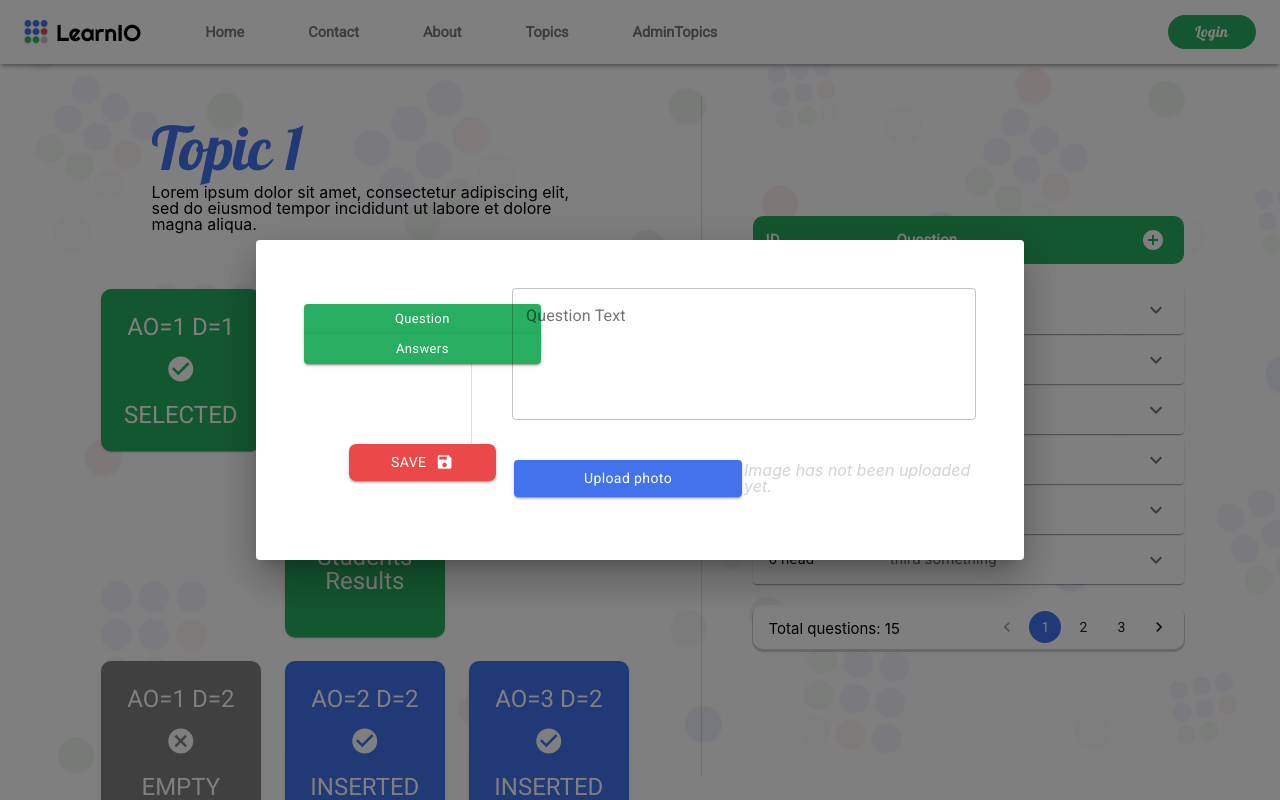
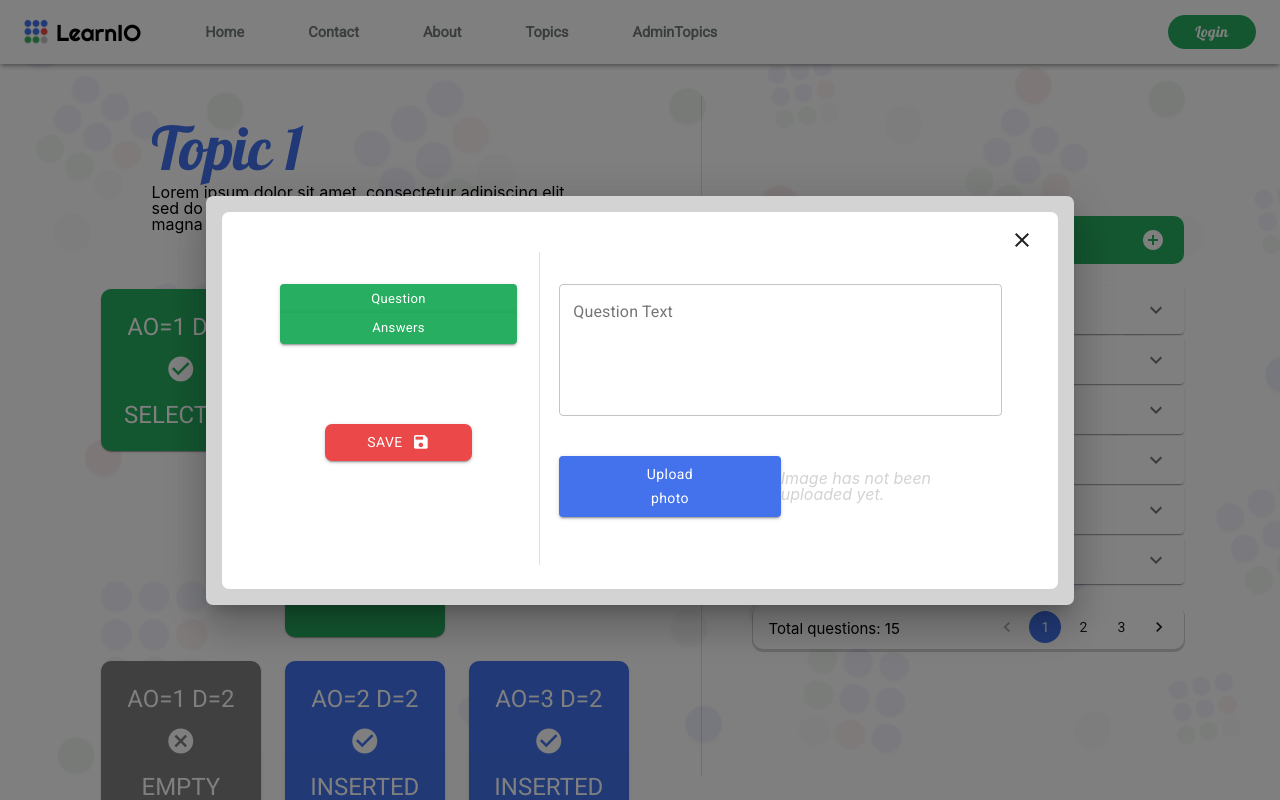
Before and after one commit to IvanLuksic/LearnIO, a React (Create React App) app in the folder learnio/: page /admin-topic/1 in a window 1280 px wide. Both pictures are taken after a click on the button "add_circle". Built offline with nearby package versions, Linux system fonts and the light colour scheme.

Commit message:
Add question button GUI fix

```diff
--- a/learnio/src/components/admin/AddQuestPU.jsx
+++ b/learnio/src/components/admin/AddQuestPU.jsx
@@ -17,16 +17,26 @@ const useStyles = makeStyles((theme) => ({
     },
   },
   popupStyle:{
-    width:"100%",
     height:"auto",
     backgroundColor:"white",
-    padding:"3em !important",
-    borderRadius: "7px",
+    padding:"0 2em 1em 2em !important",
+    borderRadius:"7px" ,
+    [theme.breakpoints.up('xl')]: {
+      width:"80%",
+    },
+    [theme.breakpoints.down('xl')]: {
+      width:"100%",
+    },
   },
   popupMenu:{
     [theme.breakpoints.down('sm')]: {
       marginBottom: "3em",
-  }},
+    },
+    [theme.breakpoints.up('sm')]: {
+      padding:"2em 0 3em 0",
+  }
+  },
+
   divider:{
     [theme.breakpoints.down('sm')]: {
       display:"none",
@@ -35,6 +45,9 @@ const useStyles = makeStyles((theme) => ({
     [theme.breakpoints.down('sm')]: {
       marginLeft:"0em",
     },
+    [theme.breakpoints.up('sm')]: {
+      padding:"2em 0 3em 0",
+    }
   },
   buttonContainer:{
     display:"inline-block",
@@ -104,9 +117,33 @@ const useStyles = makeStyles((theme) => ({
         paddingLeft:"5em",
         paddingRight:"5em",
       },
+    },
+    rootChips: {
+      boxShadow:"none !important",
+      display: 'flex',
+      justifyContent: 'center',
+      flexWrap: 'wrap',
+      listStyle: 'none',
+      padding: theme.spacing(0.5),
+      margin: 0,
+    },
+    textAnswers:{
+      [theme.breakpoints.up('md')]: {
+        paddingLeft:"2em",
+      },
+      [theme.breakpoints.down('sm')]: {
+        paddingBottom:"1em",
+      },
+    },
+    toggleMultiple:{
+      [theme.breakpoints.up('md')]: {
+        paddingLeft:"1em",
+      },
+    },
+    toggleButton:{marginRight:"0 !important"},
+    toggleButtonLabel:{fontSize:"0.9em !important"},
+  }));
 
-    }
-}));
 
 function AddQuestPU(props) {
   //states of elements-------------------
@@ -137,13 +174,12 @@ function AddQuestPU(props) {
 //------------------------
 
   return(
-      <Grid className={classes.popupStyle} container direction="row" justify="space-between" alignItems="center" style={{padding:"1em",height:"auto"}}>
-            <Grid container item style={{maxWidth:"25%"}} direction="row" justify="space-between" alignItems="center">
-            <Grid container item className={classes.popupMenu} direction="column" justify="space-between" alignItems="center" xs={12} md={4} >
+    <Grid className={classes.popupStyle} container direction="row" justify="space-between" alignItems="flex-start" style={{padding:"1em",height:"auto"}} wrap="wrap">
+    <Grid container item className={classes.popupMenu} direction="column" justify="space-between" alignItems="center"  xs={12} md={4} >
       <Grid item className={classes.grupaBotuna}>
         <ButtonGroup orientation="vertical" size="small" aria-label="small outlined button group">
-                  <Button variant="contained" onClick={() => [setShow1(true),setShow2(false)]} className={classes.buttonsInGroup}>Question</Button>
-                  <Button variant="contained" onClick={() => [setShow1(false),setShow2(true)]} className={classes.buttonsInGroup}>Answers</Button>
+          <Button variant="contained" color="#27AE60" onClick={() => [setShow1(true),setShow2(false)]} className={classes.buttonsInGroup}>Question</Button>
+          <Button variant="contained" color="#27AE60" onClick={() => [setShow1(false),setShow2(true)]} className={classes.buttonsInGroup}>Answers</Button>
         </ButtonGroup>
       </Grid>
       <Grid item>
@@ -154,16 +190,15 @@ function AddQuestPU(props) {
       </Grid>
     </Grid>
     <Divider orientation="vertical" flexItem className={classes.divider}/>
-            </Grid>
       {
       show1 ? //first case - question
-                  <Grid container item style={{width:"75%"}} className={classes.editText} direction="column" justify="center" alignItems="center" spacing={5}>
+          <Grid container item className={classes.editText} xs={12} md={8} direction="column" justify="center" alignItems="center" spacing={5}>
               <Grid container item xs={12}  justify="center" alignItems="center">
                 <TextField style={{width:"100%"}} id="outlined-multiline-static" label="Question Text" multiline rows={5} variant="outlined" value={text} onChange={handleText}/>
               </Grid>
               <Grid container item direction="row" justify="center" alignItems="center" >
                 <Grid container item xs justify="center" alignItems="center">
-                          <input accept="image/*" style={{display:"none"}} id="contained-button-file" multiple type="file" onInput={(event)=>{ if(event.target.files && event.target.files[0]) {let img = event.target.files[0]; setimageState(URL.createObjectURL(img)); setIMG(true) ; console.log(showIMG)}}}/>
+                  <input accept="image/*" style={{display:"none"}} id="contained-button-file" multiple type="file" onInput={(event)=>{ if(event.target.files && event.target.files[0]) {let img = event.target.files[0]; setimageState(URL.createObjectURL(img)); setIMG(true) ;}}}/>
                   <label htmlFor="contained-button-file">
                     <Button variant="contained" color="primary" component="span" className={classes.uploadButton}>
                       Upload photo
--- a/learnio/src/components/admin/EditQuestion.jsx
+++ b/learnio/src/components/admin/EditQuestion.jsx
@@ -7,6 +7,7 @@ import AddQuestPU from './AddQuestPU';
 import Icon from '@material-ui/core/Icon';
 import AddAccordion from './AddAccordion.jsx';
 import {Dialog} from '@material-ui/core';
+import PopupDialog from '../common/PopupDialog';
 
 const useStyles = makeStyles((theme)=>({
     root: {
@@ -121,9 +122,9 @@ function EditQuestion(props) {
               <Typography className={classes.Heading}>ID</Typography>
               <Typography style={{marginLeft:'-3%'}} className={classes.Heading}>Question</Typography>
               <Button onClick={()=>handleOpen()} className={classes.addButton}><Icon style={{color:"white"}}>add_circle</Icon></Button>
-                <Dialog open={open} onClose={handleClose} classes={{paper: classes.popupStyle}}>
+                <PopupDialog openPopup={open} setOpenPopup={handleClose} clickAway={true} style={{minWidth:'60%',minHeight:'40%'}}>
                   <AddQuestPU popUpClose={handleClose} changePage={props.jumpToPage} forceUpdate={props.forceUpdate} nextID={nextID} changeText={changeText} questAdd={handleAdd}/>
-                </Dialog>
+                </PopupDialog>
             </div>
             {
               props.questions ? <div style={{position:'relative', marginTop:'5%'}}><AddAccordion resetExpanded={resetExpanded} popUpClose={handleClose} handlePages={handlePages} topQ={topQ} pageCount={pageCount} handleChange={handleChange} changeText={changeText} text={text} handleDelete={handleDelete} page={props.page} changePage={props.changePage} expanded={props.expanded} changeExpanded={props.changeExpanded} questChange={props.questChange} questions={props.questions} openEdit={openEdit}/></div>
--- a/learnio/src/components/admin/EditQuestionPU.jsx
+++ b/learnio/src/components/admin/EditQuestionPU.jsx
@@ -10,7 +10,6 @@ import FormControlLabel from '@material-ui/core/FormControlLabel';
 import Checkbox from '@material-ui/core/Checkbox';
 import Chip from '@material-ui/core/Chip';
 import Paper from '@material-ui/core/Paper';
-import Typography from '@material-ui/core/Typography';
 
 const useStyles = makeStyles((theme) => ({
   grupaBotuna:{
@@ -241,7 +240,7 @@ function EditQuestionPU(props) {
                       </Grid>
                       <Grid container item direction="row" justify="center" alignItems="center" >
                         <Grid container item xs justify="center" alignItems="center">
-                          <input accept="image/*" style={{display:"none"}} id="contained-button-file" multiple type="file" onInput={(event)=>{ if(event.target.files && event.target.files[0]) {let img = event.target.files[0]; setimageState(URL.createObjectURL(img)); setIMG(true) ; console.log(showIMG)}}}/>
+                          <input accept="image/*" style={{display:"none"}} id="contained-button-file" multiple type="file" onInput={(event)=>{ if(event.target.files && event.target.files[0]) {let img = event.target.files[0]; setimageState(URL.createObjectURL(img)); setIMG(true) ;}}}/>
                           <label htmlFor="contained-button-file">
                             <Button variant="contained" color="primary" component="span" className={classes.uploadButton}>
                               Upload photo
```
Lines whose indentation alone changed are shown as unchanged.
